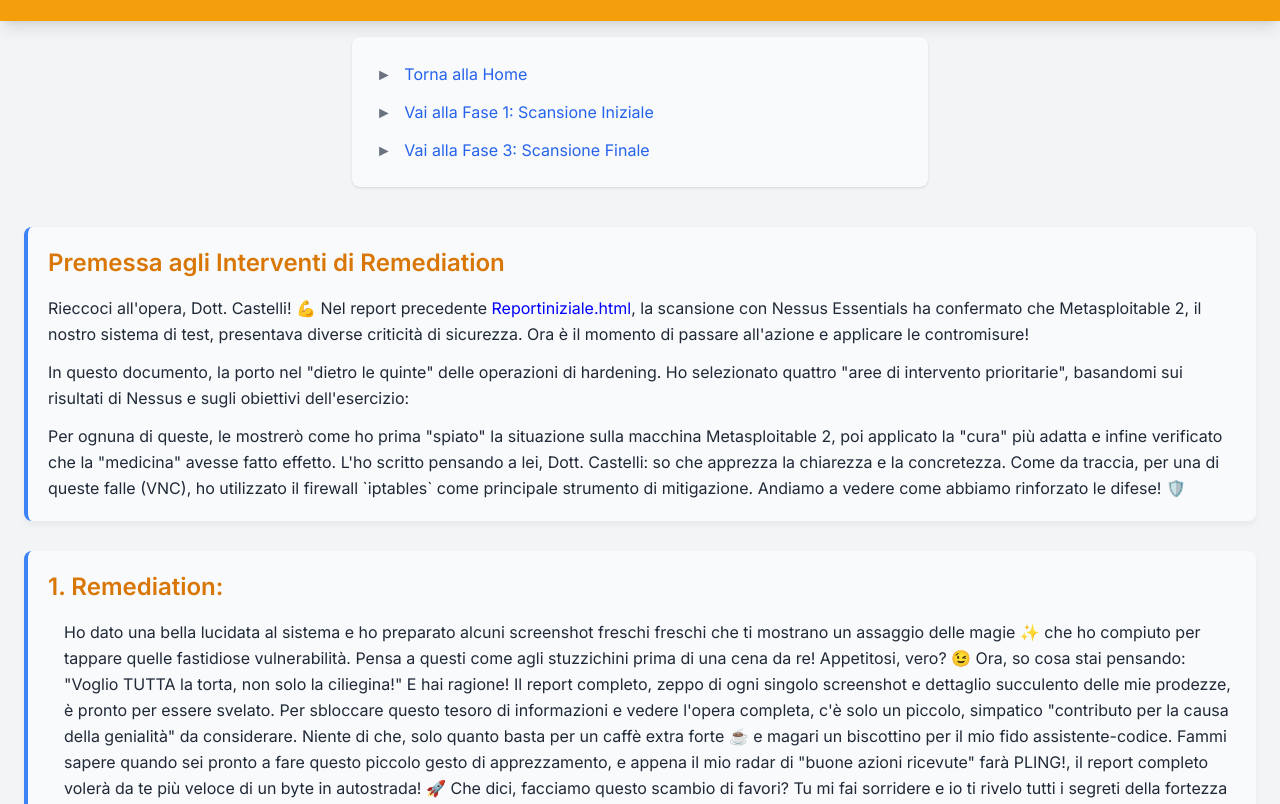
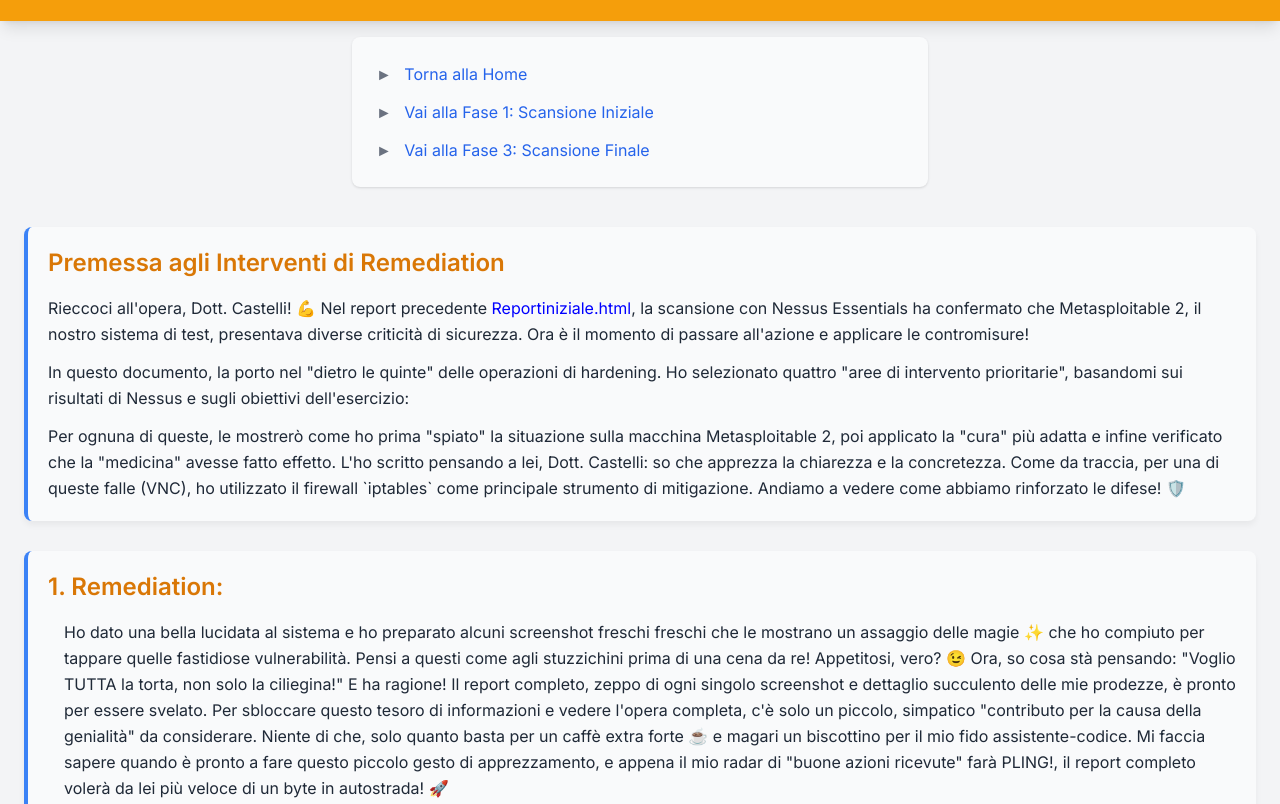
Before and after one commit to webengineerxy/cspt0125itM3, a plain HTML site: page remediation.html in a window 1280 px wide. Shown: the part 125-929 px from the top of the page. Drawn offline with nearby package versions, Linux system fonts and the light colour scheme.

Commit message:
Update remediation.html

```diff
--- a/remediation.html
+++ b/remediation.html
@@ -110,15 +110,15 @@
 
                 <div class="space-y-3 text-md">
                     <ul class="list-disc list-inside ml-4 space-y-1">
-                        Ho dato una bella lucidata al sistema e ho preparato alcuni screenshot freschi freschi che ti mostrano un assaggio delle magie ✨ che ho compiuto per tappare quelle fastidiose vulnerabilità. Pensa a questi come agli stuzzichini prima di una cena da re! Appetitosi, vero? 😉
+                        Ho dato una bella lucidata al sistema e ho preparato alcuni screenshot freschi freschi che le mostrano un assaggio delle magie ✨ che ho compiuto per tappare quelle fastidiose vulnerabilità. Pensi a questi come agli stuzzichini prima di una cena da re! Appetitosi, vero? 😉
 
-                            Ora, so cosa stai pensando: "Voglio TUTTA la torta, non solo la ciliegina!" E hai ragione! Il report completo, zeppo di ogni singolo screenshot e dettaglio succulento delle mie prodezze, è pronto per essere svelato.
+                            Ora, so cosa stà pensando: "Voglio TUTTA la torta, non solo la ciliegina!" E ha ragione! Il report completo, zeppo di ogni singolo screenshot e dettaglio succulento delle mie prodezze, è pronto per essere svelato.
 
                             Per sbloccare questo tesoro di informazioni e vedere l'opera completa, c'è solo un piccolo, simpatico "contributo per la causa della genialità" da considerare. Niente di che, solo quanto basta per un caffè extra forte ☕ e magari un biscottino per il mio fido assistente-codice.
 
-                            Fammi sapere quando sei pronto a fare questo piccolo gesto di apprezzamento, e appena il mio radar di "buone azioni ricevute" farà PLING!, il report completo volerà da te più veloce di un byte in autostrada! 🚀
+                            Mi faccia sapere quando è pronto a fare questo piccolo gesto di apprezzamento, e appena il mio radar di "buone azioni ricevute" farà PLING!, il report completo volerà da lei più veloce di un byte in autostrada! 🚀
 
-                            Che dici, facciamo questo scambio di favori? Tu mi fai sorridere e io ti rivelo tutti i segreti della fortezza impenetrabile che ho costruito! 😄.</li>
+                           </li>
                 </div>
 
                 <img src="assets/images/rm2.png" alt="Screenshot: inetd.conf per bind shell prima" class="screenshot-image">
```
